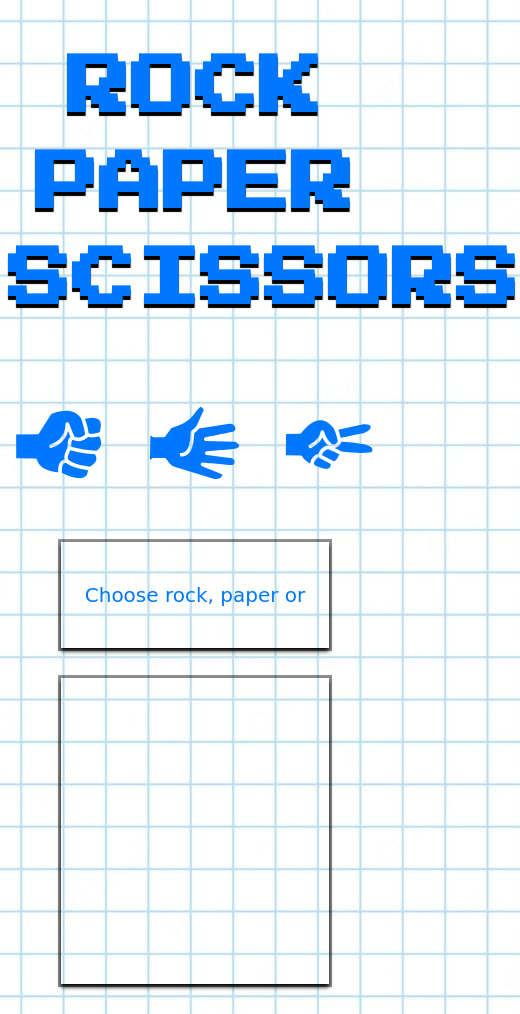
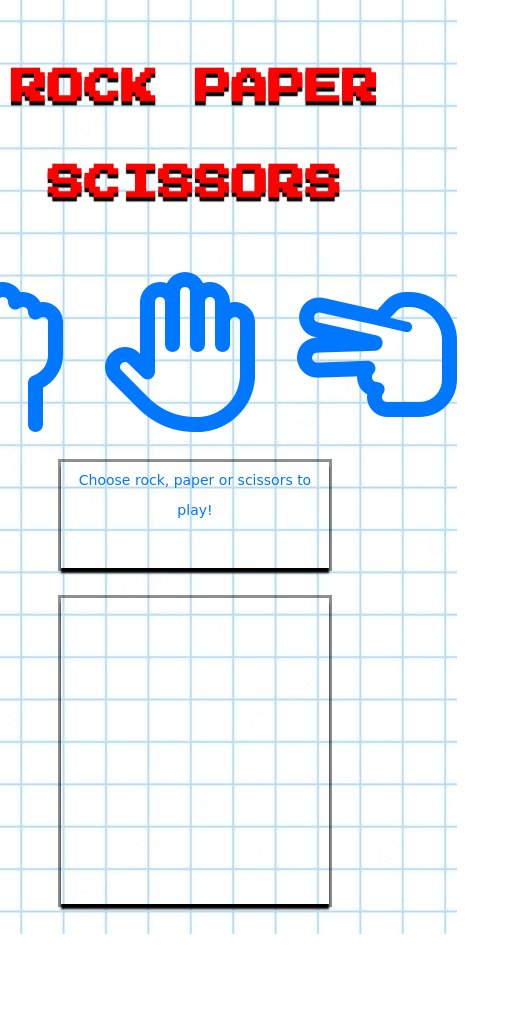
Before and after one commit to artlp/rock-paper-scissors, a plain HTML site: page index.html in a window 390 px wide. Shown: the whole page, 520 px wide, since content can reach past the window. After the commit the page ends 934 px from the top, so only its background shows below. Drawn offline with Linux system fonts and the light colour scheme; a web font is replaced by a local one.

Commit message:
switched to fontawesome

```diff
--- a/index.html
+++ b/index.html
@@ -10,22 +10,25 @@
         <link rel="preconnect" href="https://fonts.gstatic.com" crossorigin>
         <link href="https://fonts.googleapis.com/css2?family=Patua+One&family=Press+Start+2P&display=swap"
             rel="stylesheet">
+
         <link rel="stylesheet" href="./style.css">
 
     </head>
 
     <body>
-        <h1>ROCK PAPER SCISSORS</h1>
+        <h1 id="header">ROCK PAPER SCISSORS</h1>
 
         <div class="buttons">
+            <i class="fa-regular fa-hand-back-fist button-rock game-button fa-10x" data-value="0"></i>
+            <i class="fa-regular fa-hand-paper button-rock game-button fa-10x" data-value="1"></i>
+            <i class="fa-regular fa-hand-scissors button-rock game-button fa-10x" data-value="2"></i>
+            <!-- <img src="./img/rock.png" alt="" class="button-rock game-button" data-value="0">
+    <img src="./img/paper.png" alt="" class="button-rock game-button" data-value="1">
+    <img src="./img/scissors.png" alt="" class="button-rock game-button" data-value="2"> -->
 
-            <!-- <img src="./img/rock.svg" alt="">
-    <img src="./img/paper.svg" alt="">
-    <img src="./img/scissors.svg" alt=""> -->
-
-            <div class="button-rock game-button" data-value="0"></div>
+            <!-- <div class="button-rock game-button" data-value="0"></div>
             <div class="button-paper game-button" data-value="1"></div>
-            <div class="button-scissors game-button" data-value="2"></div>
+            <div class="button-scissors game-button" data-value="2"></div> -->
 
             <!-- <button class="gamechoice" value="0">Rock</button>
     <button class="gamechoice" value="1">Paper</button>
@@ -37,7 +40,7 @@
             <div class="battlelog"></div>
             <div class="finalresult"></div>
         </div>
-
+        <script src="https://kit.fontawesome.com/bc3947e00e.js" crossorigin="anonymous"></script>
         <script src="./script.js"></script>
     </body>
 
--- a/script.js
+++ b/script.js
@@ -35,7 +35,7 @@ choiceButton.forEach((item) => {
         } else if (+item.getAttribute(`data-value`) === 2) {
             console.log("You chose Scissors");
         } else { }
-        item.style.backgroundColor = "red";
+        item.style.color = "crimson";
         playerChoice = +item.getAttribute(`data-value`);
         game();
     }));
--- a/style.css
+++ b/style.css
@@ -25,21 +25,23 @@ h1 {
 }
 
 .game-button {
-    background-color: rgb(0, 119, 255);
-    height:9rem;
+    color: rgb(0, 119, 255);
+    height:auto;
+    transition: all 0.3s;
     width:15rem;
-    transition: all 0.3s;
+    /* filter:  saturate(100%) hue-rotate(90deg) invert(100%) ; */
 }
 
 .game-button:hover {
-background-color: rgb(12, 57, 109);
+    color: rgb(12, 57, 109);
     cursor: pointer;
-height:9rem;
-transform: rotate(-25deg);
+    height:auto;
+    transform: rotate(25deg);
     width:15rem;
+
 }
 
-.button-rock {
+/* .button-rock {
     -webkit-mask: url(./img/rock.svg) no-repeat center;
     mask: url(./img/rock.svg) no-repeat center;
 }
@@ -50,15 +52,10 @@ mask: url(./img/paper.svg) no-repeat center;
 .button-scissors {
     -webkit-mask: url(./img/scissors.svg) no-repeat center;
     mask: url(./img/scissors.svg) no-repeat center;
-}
-.button-scissors:hover {
-text-shadow: 0px 2px 4px red;
-
-
-    }
+} */
 
 .score, .bottomtext {
-    box-shadow: 0px 3px 4px black;
+    box-shadow: 0px 5px 2px black;
     margin: 30px auto;
     outline: 3px solid rgba(0, 0, 0, 0.441);
     overflow: auto;
@@ -82,3 +79,16 @@ text-shadow: 0px 2px 4px red;
     color: crimson;
     font-size: 24px;
 }
+
+@media screen and (max-width: 426px){
+    h1 {
+        color: red;
+        font-size: 2.3rem;
+    }
+    .score {
+        font-size: 14px;
+        height: 100px;
+        line-height: 30px;
+    }
+
+    }
```
Also changed, not shown: img/paper.png (added), img/rock.png (added), img/scissors.png (added). Lines whose indentation alone changed are shown as unchanged.
